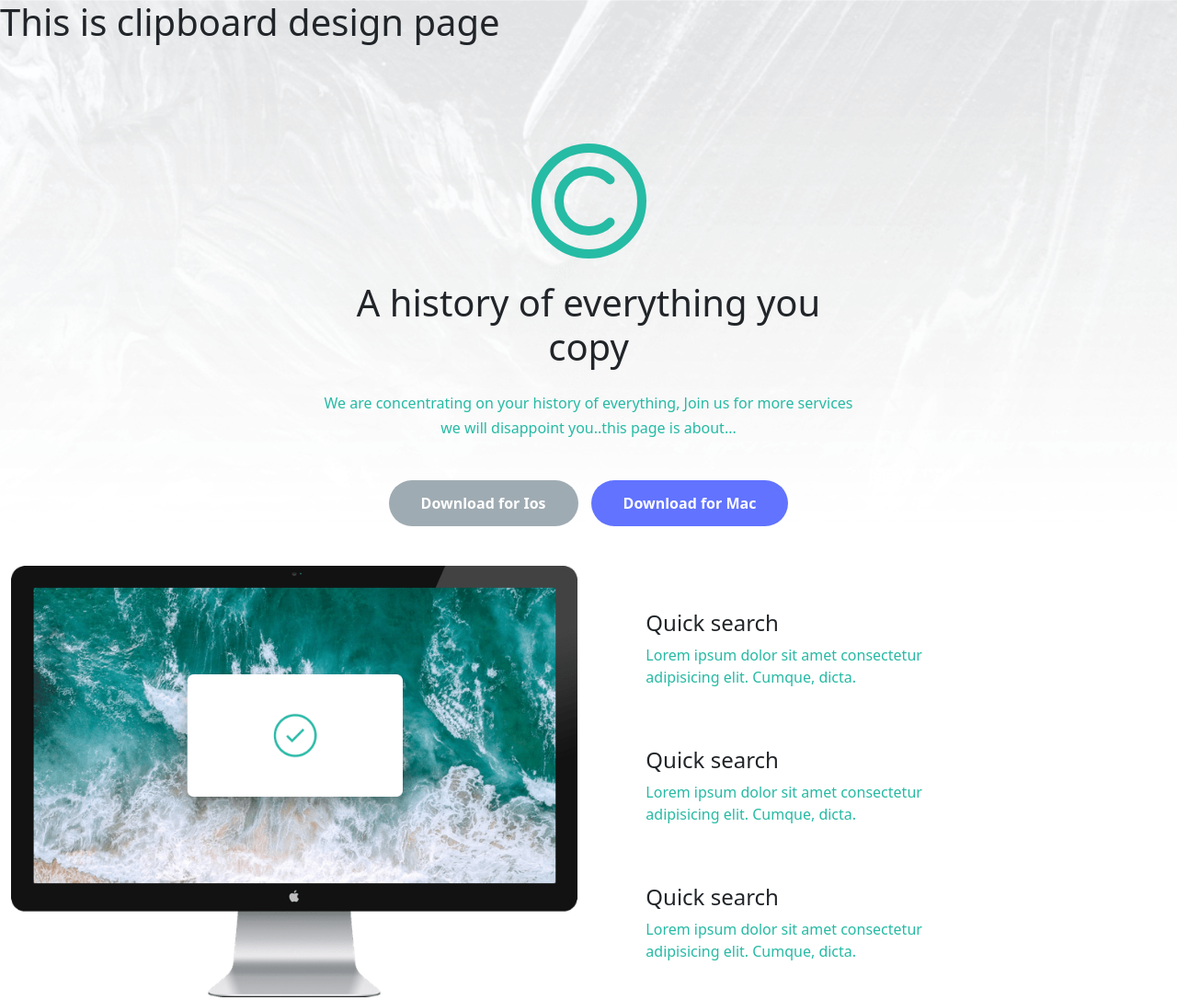
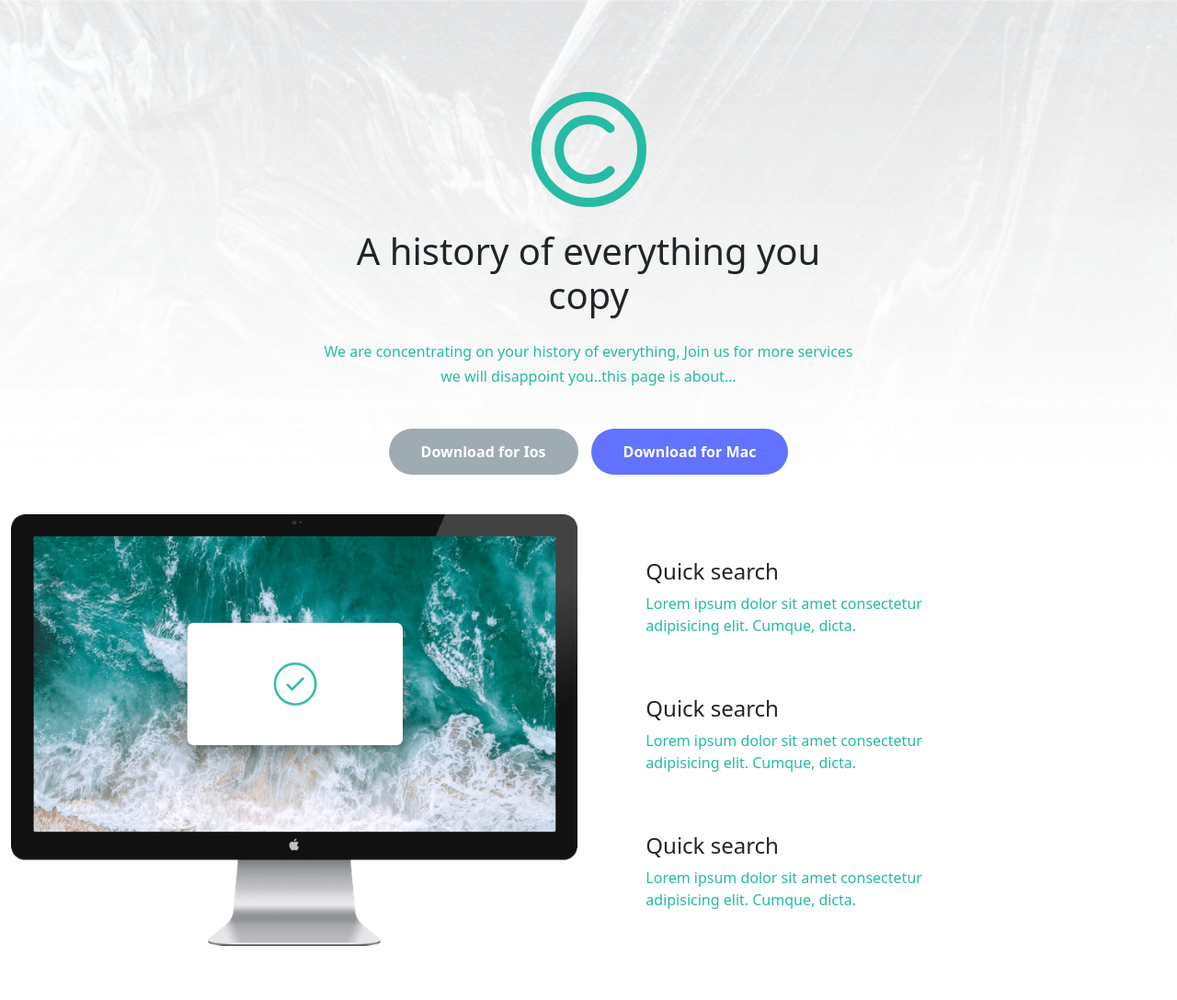
Before and after one commit to fskhandev/webDev, a plain HTML site: page clipboardDesign/index.html in a window 1280 px wide. Shown: the top 1087 px of the page at 92% size. Drawn offline with Linux system fonts and the light colour scheme.

Commit message:
2 changes in 2 files

```diff
--- a/clipboardDesign/index.html
+++ b/clipboardDesign/index.html
@@ -12,7 +12,6 @@
 </head>
 <body>
      <div class="main-section">
-        <h1>This is clipboard design page</h1>
          <div class="container">
          <div class="d-flex justify-content-center">
              <div class="clipboard-history text-center">
```
Also changed, not shown: BookmarkLandingPage/index.html (+1 -0 lines).
